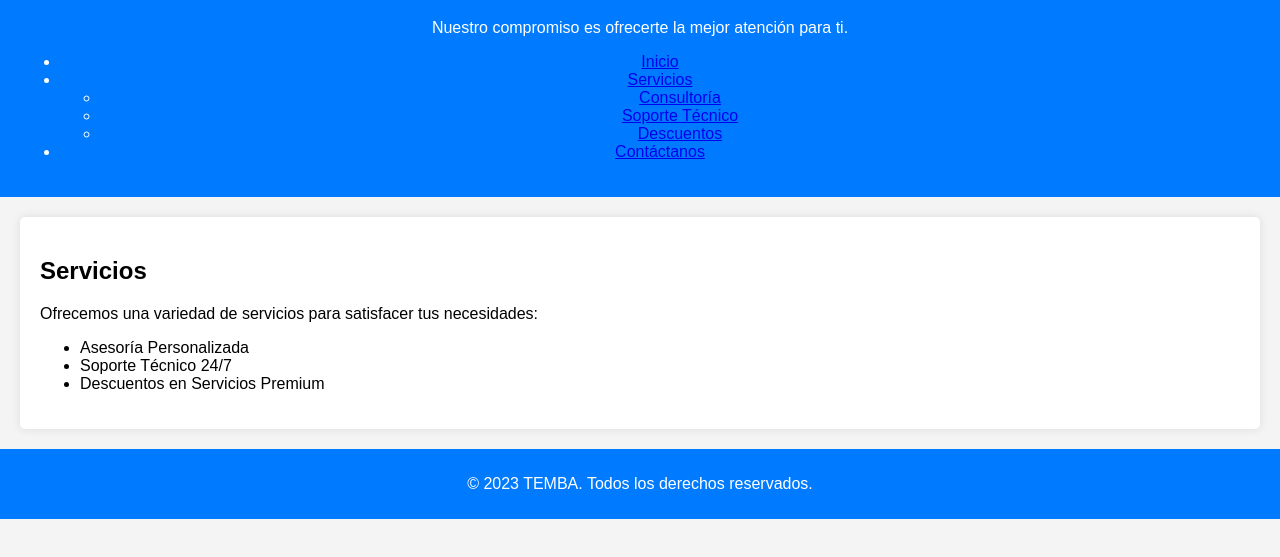
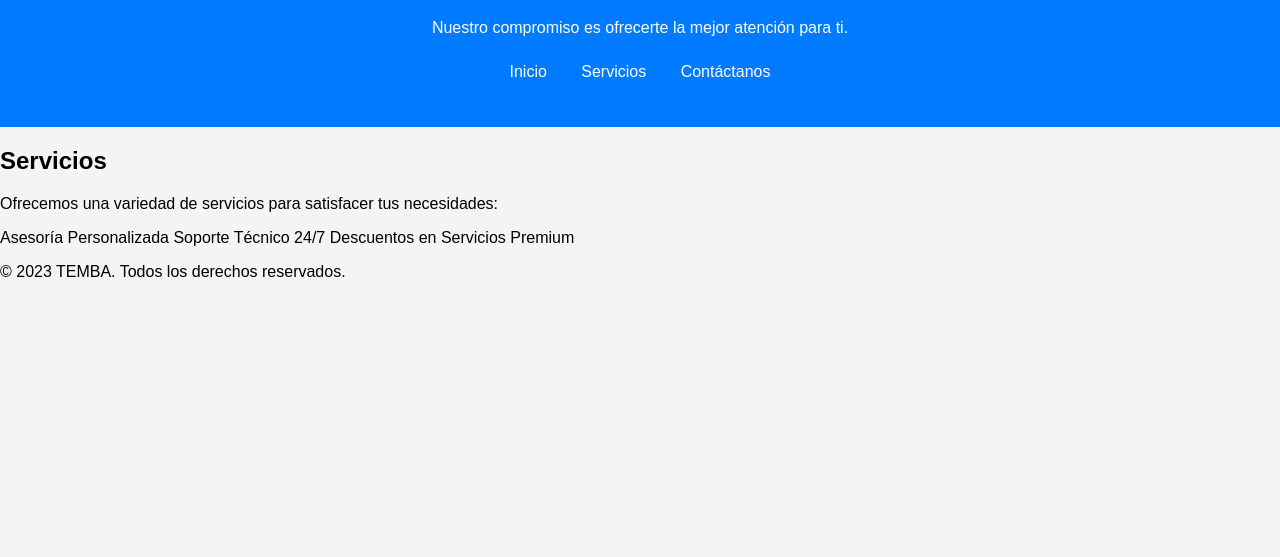
Before and after one commit to tembaestetica/paginaweb, a plain HTML site: page index.html in a window 1280 px wide. Shown: the part 81-638 px from the top of the page. Drawn offline with Linux system fonts and the light colour scheme.

Commit message:
Update style.css

```diff
--- a/style.css
+++ b/style.css
@@ -12,18 +12,42 @@ header {
     text-align: center;
 }
 
-section {
-    margin: 20px;
-    padding: 20px;
-    background-color: white;
-    border-radius: 5px;
-    box-shadow: 0 0 10px rgba(0,0,0,0.1);
+nav {
+    margin: 10px 0;
 }
 
-footer {
-    text-align: center;
-    padding: 10px;
-    margin-top: 20px;
+ul {
+    list-style: none;
+    padding: 0;
+}
+
+ul li {
+    display: inline-block;
+    position: relative; /* Necesario para el menú desplegable */
+}
+
+ul li a {
+    color: white;
+    text-decoration: none;
+    padding: 10px 15px;
+    display: block;
+}
+
+ul li:hover {
+    background-color: #0056b3; /* Cambia el color al pasar el ratón */
+}
+
+.dropdown {
+    display: none; /* Oculta el menú desplegable por defecto */
+    position: absolute; /* Coloca el menú desplegable en relación con su elemento padre */
     background-color: #007bff;
-    color: white;
+    z-index: 1; /* Asegúrate de que el menú aparezca sobre otros elementos */
 }
+
+ul li:hover .dropdown {
+    display: block; /* Muestra el menú desplegable al pasar el ratón */
+}
+
+.dropdown li {
+    display: block; /* Muestra los elementos de la lista en bloque */
+    width: 180px; /* Ancho del menú desplegable */
```
